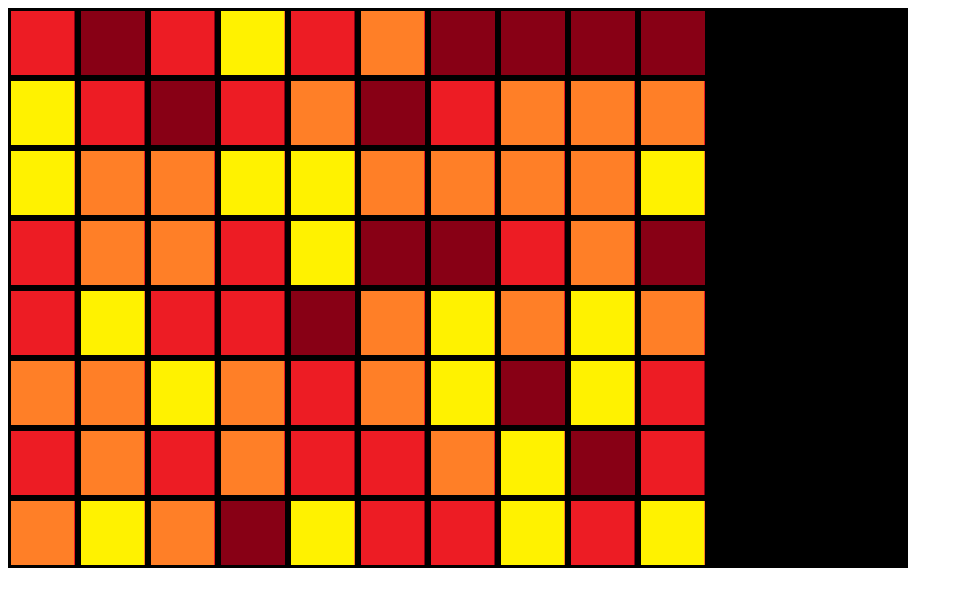
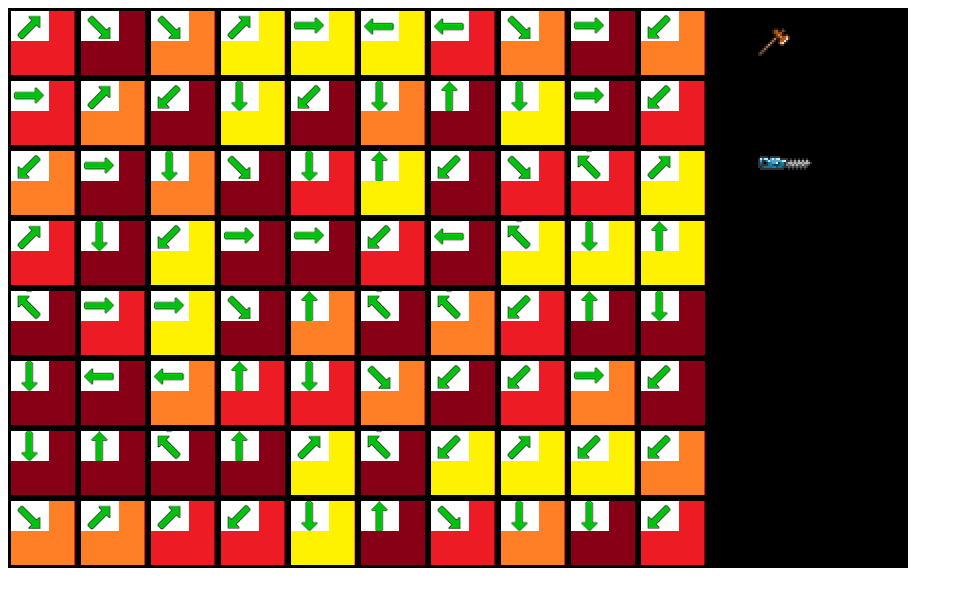
Before and after one commit to lchanal/gamejam, a plain HTML site: page index.html in a window 1280 px wide. Shown: the whole page, without its empty margins (0-963 px from the left). Drawn offline with Linux system fonts and the light colour scheme; animation ran at ten frames a second.

Commit message:
evenement sur selection arbre

```diff
--- a/index.html
+++ b/index.html
@@ -20,22 +20,66 @@
         var game = new Phaser.Game(BOARD_COLS * SLOT_SIZE_SPACED + 200, BOARD_ROWS * SLOT_SIZE_SPACED, Phaser.AUTO, '', { preload: preload, create: create });
 
         var trees;
+        var arrows;
+        var tools;
         var selectedTree = null;
+        var selectedTool = null;
+        var sTools = null;
 
         function preload () {
             game.load.spritesheet("TREES", "background.png", SLOT_SIZE, SLOT_SIZE, 5);
+            game.load.spritesheet("ARROWS", "arrow.png", 38, 30, 9);
+            game.load.spritesheet("AXE", "hache.png", 32, 28);
+            game.load.spritesheet("CHAIN", "tron.png", 54, 14);
+            game.load.spritesheet("SAXE", "hache_selected.png", 32, 28);
+            game.load.spritesheet("SCHAIN", "tron_selected.png", 54, 14);
+            game.load.bitmapFont("FONT", "font.png");
         }
 
         function create () {
+        	initBoard();
         	spawnBoard();
         }
 
 
         function selectTree(tree, pointer){
         	selectedTree = tree;
+        	console.log("before : " + tree.life);
+        	tree.life -= selectedTool.power;
+        	console.log("after : " + tree.life);
+        }
+
+        function selectHache(hache, pointer){
+        	selectedTool = hache;
+        	console.log(selectedTool.power);
+        	//hache.lifespan = -1;
+        }
+
+
+
+        function selectTron(tronconneuse, pointer){
+        	selectedTool = tronconneuse;
+        	console.log(selectedTool.power);
+        	//tronconneuse.lifespan = 2;
         }
 
         function initBoard() {
+        	tools = game.add.group();
+
+        	var hache = tools.create(BOARD_COLS * SLOT_SIZE_SPACED + 50, 20,"AXE");
+        	hache.inputEnabled = true;
+        	hache.power = 1;
+        	hache.events.onInputDown.add(selectHache, this);
+
+//         	var scie = tools.create(BOARD_COLS * SLOT_SIZE_SPACED + 50, SLOT_SIZE + 20,"ee");
+//         	scie.inputEnabled = true;
+//         	scie.power = 2;
+//         	scie.events.onInputDown.add(selectScie, this);
+
+        	var tronconneuse = tools.create(BOARD_COLS * SLOT_SIZE_SPACED + 50, SLOT_SIZE * 2 + 20, "CHAIN");
+        	tronconneuse.inputEnabled = true;
+        	tronconneuse.power = 4;
+        	tronconneuse.events.onInputDown.add(selectTron, this);
 
         }
 
@@ -43,16 +87,19 @@
         function spawnBoard() {
 
         	trees = game.add.group();
+        	arrows = game.add.group();
 
             for (var i = 0; i < BOARD_COLS; i++){
                 for (var j = 0; j < BOARD_ROWS; j++){
                 	var treeHeight = game.rnd.integerInRange(1, 5);
-                	var treeDirection = game.rnd.integerInRange(0, 9);
+                	var treeDirection = game.rnd.integerInRange(0, 8);
 
                 	var tree = trees.create(i * SLOT_SIZE_SPACED + SLOT_SPACING / 2 , j * SLOT_SIZE_SPACED + SLOT_SPACING / 2, "TREES", treeHeight);
+                	var arrow = arrows.create(i * SLOT_SIZE_SPACED + SLOT_SPACING / 2 , j * SLOT_SIZE_SPACED + SLOT_SPACING / 2, "ARROWS", treeDirection);
 
                 	tree.treeHeight = treeHeight;
                     tree.direction = treeDirection;
+                    tree.life = treeHeight;
 
                     tree.posX = i;
                     tree.posY = j;
```
Also changed, not shown: arrow.png (renamed from ArrowSpriteSheet.png), font.png (renamed from Aero Fighters (Kaneko).png), hache.png (added), hache_selected.png (added), tron.png (added), tron_selected.png (added).
